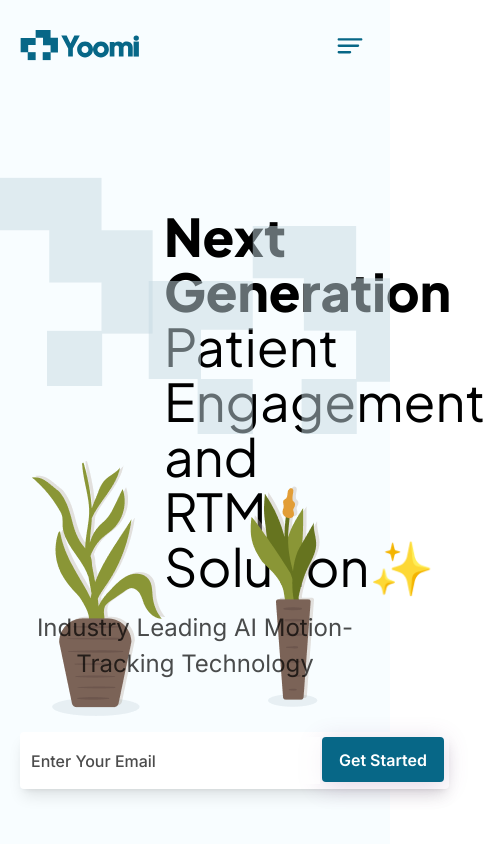
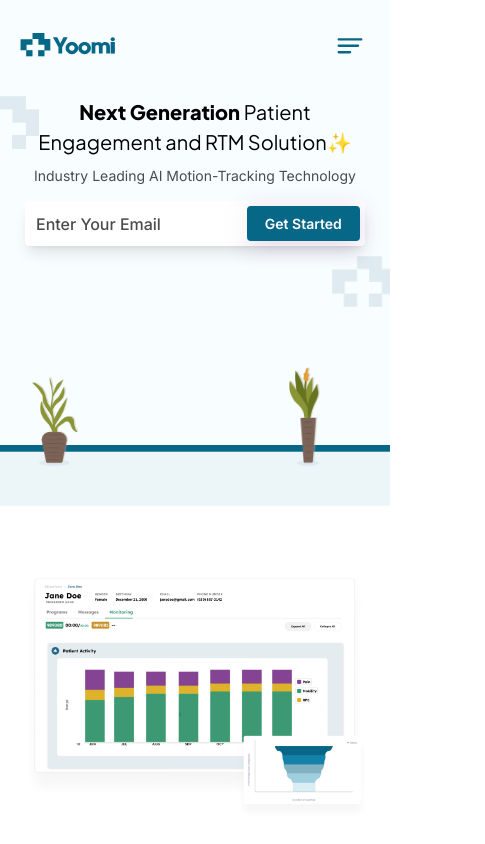
Before and after one commit to Sumit-Chouhan-devloper/yoomi, a React (Create React App) app: page / in a window 390 px wide. Shown: the top 844 px of the page, 485 px wide, since content can reach past the window. Built offline with nearby package versions, Linux system fonts and the light colour scheme.

Commit message:
hero done

```diff
--- a/src/App.css
+++ b/src/App.css
@@ -7,12 +7,3 @@ body {
 .ff_Jakarta {
   font-family: "Plus Jakarta Sans", sans-serif;
 }
-
-@media (min-width:1600px) {
-  .hero-right-icon{
-    top: 55%;
-  }
-  .hero-left-icon{
-    top: 58%;
-  }
-}
--- a/src/components/homepage/Header.tsx
+++ b/src/components/homepage/Header.tsx
@@ -3,7 +3,10 @@ import MobileNav from "./MobileNav.tsx";
 import LogoImage from "../../images/svg/logo.svg";
 import Hero from "./Hero.tsx";
 import HeroBottomLayer from "../../images/png/hero-layer-bottom.png";
-
+import HeroLeftPot from "../../images/png/hero-left-side-pot.png";
+import HeroRightPot from "../../images/png/hero-right-side-pot.png";
+import HeroLeftIcon from "../../images/png/hero-left-icon.png";
+import HeroRightIcon from "../../images/png/hero-right-icon.png";
 // import { HeaderCrossIcons, ToggleIcon } from "../../common/Icons";
 const Header = () => {
   const [activeNavOverlay, setActiveNavOverlay] = useState(false);
@@ -18,12 +21,33 @@ const Header = () => {
 
   return (
     <>
-      <div className="bg-light-sky relative">
+      <div className="bg-light-sky relative min-h-[60vh] min-[992px]:min-h-screen flex flex-col">
+        <img
+          src={HeroLeftIcon}
+          alt="hero-left-icon"
+          className="absolute max-[1024px]:top-24 max-[1366px]:top-44 top-24 left-0 max-[1366px]:w-[10%] min-[1600px]:top-40"
+        />
+        <img
+          src={HeroRightIcon}
+          alt="hero-right-icon"
+          className="absolute end-0 max-[992px]:top-64 max-[1366px]:top-48 top-36 max-[1366px]:w-[15%] min-[1600px]:top-56"
+        />
         <img
           src={HeroBottomLayer}
-          alt="hero-right-icon"
+          alt="hero-layer"
           className="absolute bottom-0 w-full"
         />
+        <img
+          src={HeroLeftPot}
+          alt="hero-left-pot"
+          className="absolute start-8 max-[576px]:w-[12%] max-[1024px]:w-[10%] max-[576px]:bottom-[8%] max-[992px]:bottom-[12%] max-[1366px]:bottom-[17%] bottom-[22%] min[1600px]:bottom-[55%]"
+        />
+        <img
+          src={HeroRightPot}
+          alt="hero-right-pot"
+          className="absolute end-[18%] max-[576px]:w-[8%] max-[1024px]:w-[6%] max-[576px]:bottom-[8%] max-[992px]:bottom-[12%] max-[1366px]:bottom-[17%] bottom-[22%] min[1600px]:bottom-[57%]"
+        />
+        <div>
           <MobileNav
             activeNavOverlay={activeNavOverlay}
             setActiveNavOverlay={setActiveNavOverlay}
@@ -33,7 +57,7 @@ const Header = () => {
               <div className="flex items-center justify-between">
                 <div className="flex-1 flex items-center justify-between">
                   <a href="/">
-                  <img src={LogoImage} alt="logo" />
+                    <img className="w-[80%] sm:w-[100%]" src={LogoImage} alt="logo" />
                   </a>
                   <div className="hidden lg:block">
                     <div className="flex items-center">
@@ -100,7 +124,10 @@ const Header = () => {
               </div>
             </div>
           </nav>
+        </div>
+        <div className="flex grow justify-center">
           <Hero />
+        </div>
       </div>
     </>
   );
--- a/src/components/homepage/Hero.tsx
+++ b/src/components/homepage/Hero.tsx
@@ -1,49 +1,24 @@
 import React from "react";
-import HeroLeftIcon from "../../images/png/hero-left-icon.png";
-import HeroRightIcon from "../../images/png/hero-right-icon.png";
-import HeroLeftPot from "../../images/png/hero-left-side-pot.png";
-import HeroRightPot from "../../images/png/hero-right-side-pot.png";
 const Hero = () => {
   return (
     <>
-      <div className="relative min-h-screen">
-        <img
-          src={HeroLeftIcon}
-          alt="hero-left-icon"
-          className="absolute top-24"
-        />
-        <img
-          src={HeroRightIcon}
-          alt="hero-right-icon"
-          className="absolute end-0 top-36"
-        />
-        <img
-          src={HeroLeftPot}
-          alt="hero-right-icon"
-          className="absolute start-8 top-[45%] hero-right-icon"
-        />
-        <img
-          src={HeroRightPot}
-          alt="hero-right-icon"
-          className="absolute end-[18%] top-[48%] hero-left-icon"
-        />
-
-        <div className="container xl:max-w-[1140px] 3xl:max-w-[1320px] mx-auto px-5 xl:px-0 text-center py-32 3xl:pt-56">
-          <h1 className="text-8xl font-normal text-black ff_Jakarta px-36 leading-[55px]">
+      <div className="relative flex justify-center">
+        <div className="container xl:max-w-[1140px] 3xl:max-w-[1320px] mx-auto px-5 xl:px-0 text-center max-[576px]:pt-4 max-[1024px]:pt-8 max-[1440px]:pt-20 max-[1619px]:pt-10 min-[1620px]:pt-40">
+          <h1 className="text-xl sm:text-5xl min-[1200px]:text-8xl font-normal text-black ff_Jakarta sm:px-10 lg:px-36 min-[1200px]:leading-[55px]">
             <span className="font-extrabold">Next Generation </span> Patient
             Engagement and RTM Solution<span className="font-semibold">✨</span>
           </h1>
-          <p className="text-2xl font-normal text-black opacity-70 capitalize pt-4">
+          <p className="text-xs sm:text-2xl font-normal text-black opacity-70 capitalize pt-2 sm:pt-4">
             Industry leading AI motion-tracking technology
           </p>
-          <form className="w-[429px] h-[57px] bg-white rounded-[4px] shadow-lg shadow-[0px_4px_15px_0px_rgba(7,103,135,0.15) py-[5px] pr-[5px] pl-[11px] mt-[50px] mx-auto flex justify-between">
+          <form className="w-[340px] sm:w-[429px] h-[45px] sm:h-[57px] bg-white rounded-[4px] shadow-lg shadow-[0px_4px_15px_0px_rgba(7,103,135,0.15) py-[5px] pr-[5px] pl-[11px] mt-[15px] sm:mt-[50px] mx-auto flex justify-between">
             <input
               type="email"
               placeholder="Enter Your Email"
-              className="w-[70%] focus-visible:outline-none text-sm font-medium text-black placeholder:text-black opacity-70"
+              className="pr-2 w-[70%] focus-visible:outline-none text-sm font-medium text-black placeholder:text-black opacity-70"
               required
             />
-            <button className="w-[122px] h-[45px] font-sm font-semibold text-white rounded-[4px] border-solid border-[2px] border-[#076787] bg-dark-green shadow-[0px_4px_25px_0px_rgba(129,72,142,0.23)] hover:text-dark-green hover:bg-white duration-300 ease-linear">
+            <button className="w-[122px] h-[35px] sm:h-[45px] text-xs sm:text-sm font-semibold text-white rounded-[4px] border-solid border-[2px] border-[#076787] bg-dark-green shadow-[0px_4px_25px_0px_rgba(129,72,142,0.23)] hover:text-dark-green hover:bg-white duration-300 ease-linear">
               Get Started
             </button>
           </form>
--- a/src/view/Main.tsx
+++ b/src/view/Main.tsx
@@ -8,11 +8,14 @@ import TrackingFeedback from "../components/homepage/TreakingFeedback.tsx";
 const Main = () => {
   return (
     <>
-      <Header />
-      <TreakingRemote />
-      <ReportingAnylats />
-      <TrackingFeedback />
-      {/* <Footer /> */}
+      <div className=" overflow-hidden">
+        {" "}
+        <Header />
+        <TreakingRemote />
+        <ReportingAnylats />
+        <TrackingFeedback />
+        {/* <Footer /> */}
+      </div>
     </>
   );
 };
```
Lines whose indentation alone changed are shown as unchanged.
